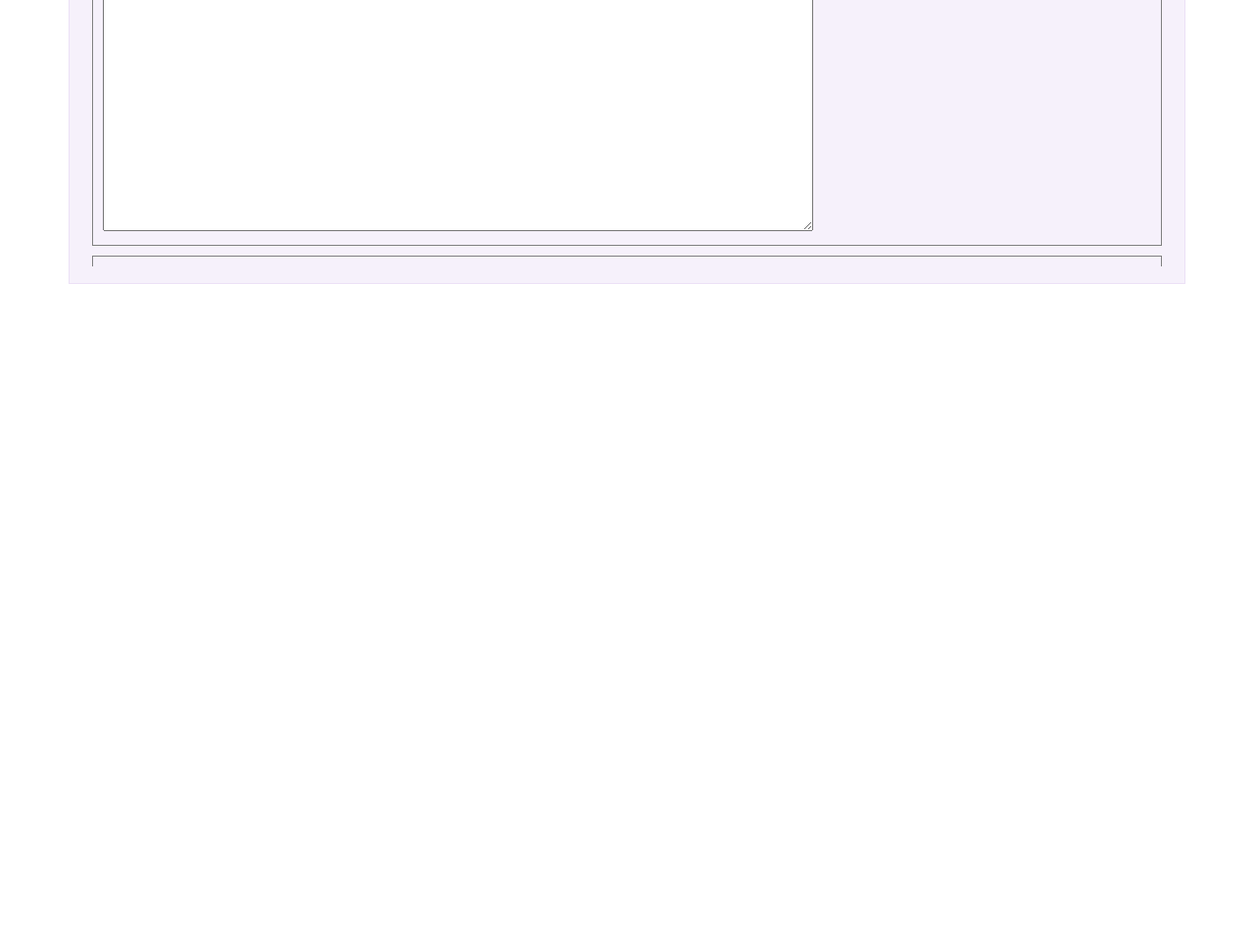
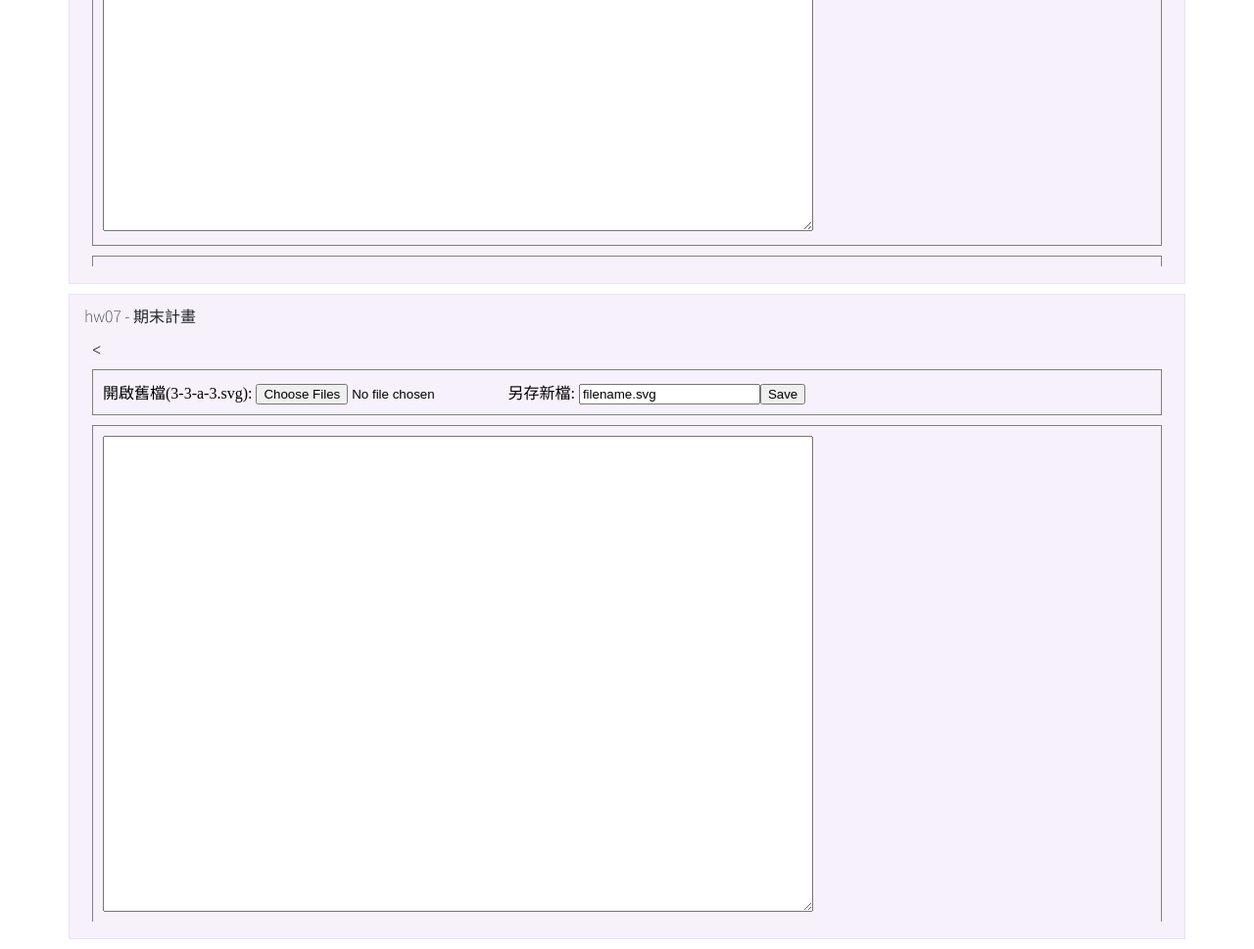
Before and after one commit to lohsuan/ip2019s, a plain HTML site: page portfolio/index.html in a window 1280 px wide. Shown: the part 3164-4133 px from the top of the page at 98% size. Before the commit the page ends 3464 px from the top, so only its background shows below. Drawn offline with nearby package versions, Linux system fonts and the light colour scheme; files whose address does not match are found by name.

Commit message:
Update index.html

```diff
--- a/portfolio/index.html
+++ b/portfolio/index.html
@@ -81,6 +81,11 @@
       <h6>hw06 - SVG animater</h6>
       <iframe frameBorder="0" width="100%" height="600px" src="./labs/lab06/index.html" scrolling="yes"></iframe>
     </div>
+    <!-- lab07 -->
+    <div class="container">
+      <h6>hw07 - 期末計畫</h6>
+      <iframe frameBorder="0" width="100%" height="600px" src="./labs/lab07/index.html" scrolling="yes"></iframe>
+    </div>
 
   </body>
 </html>
```
